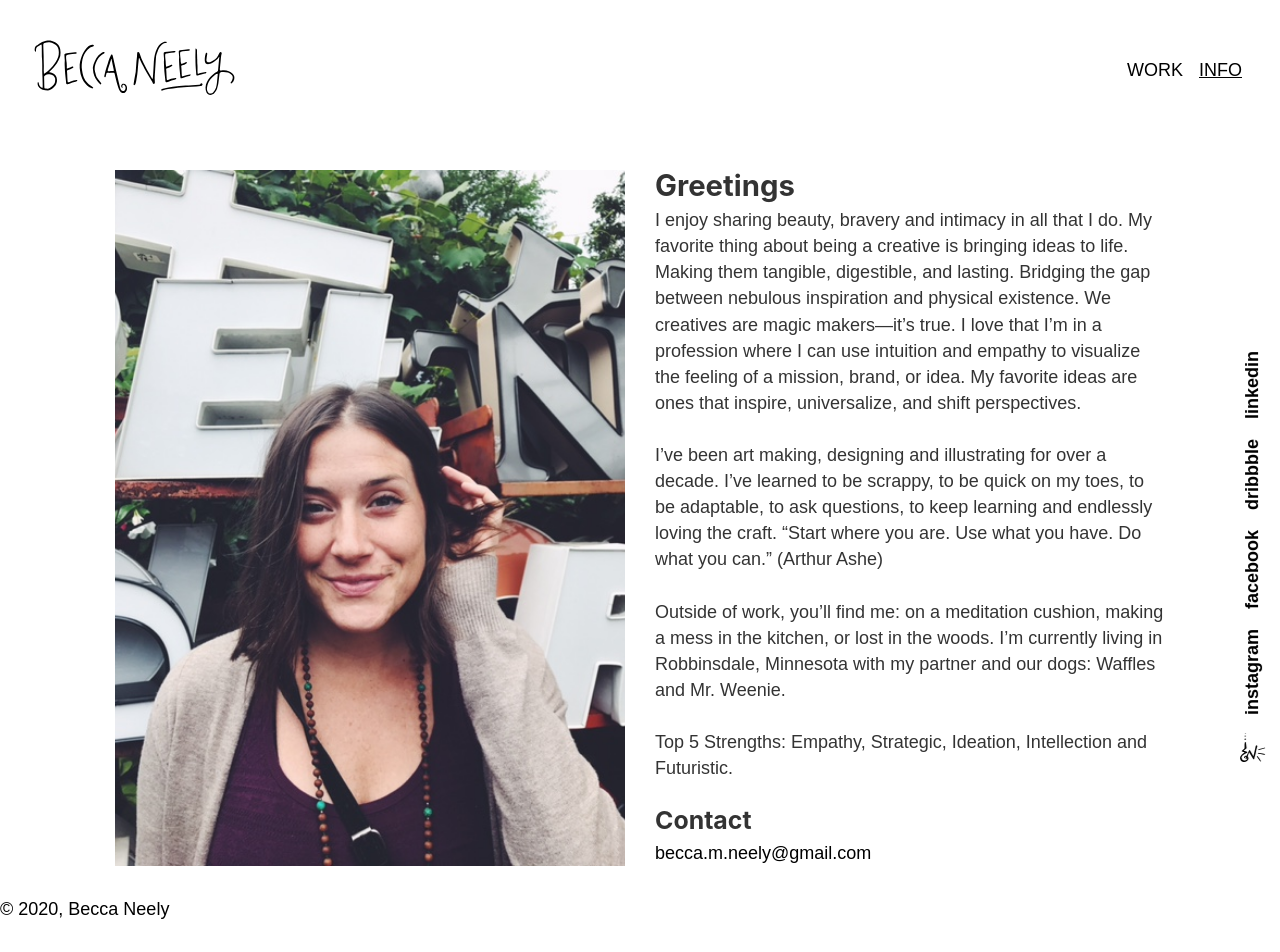
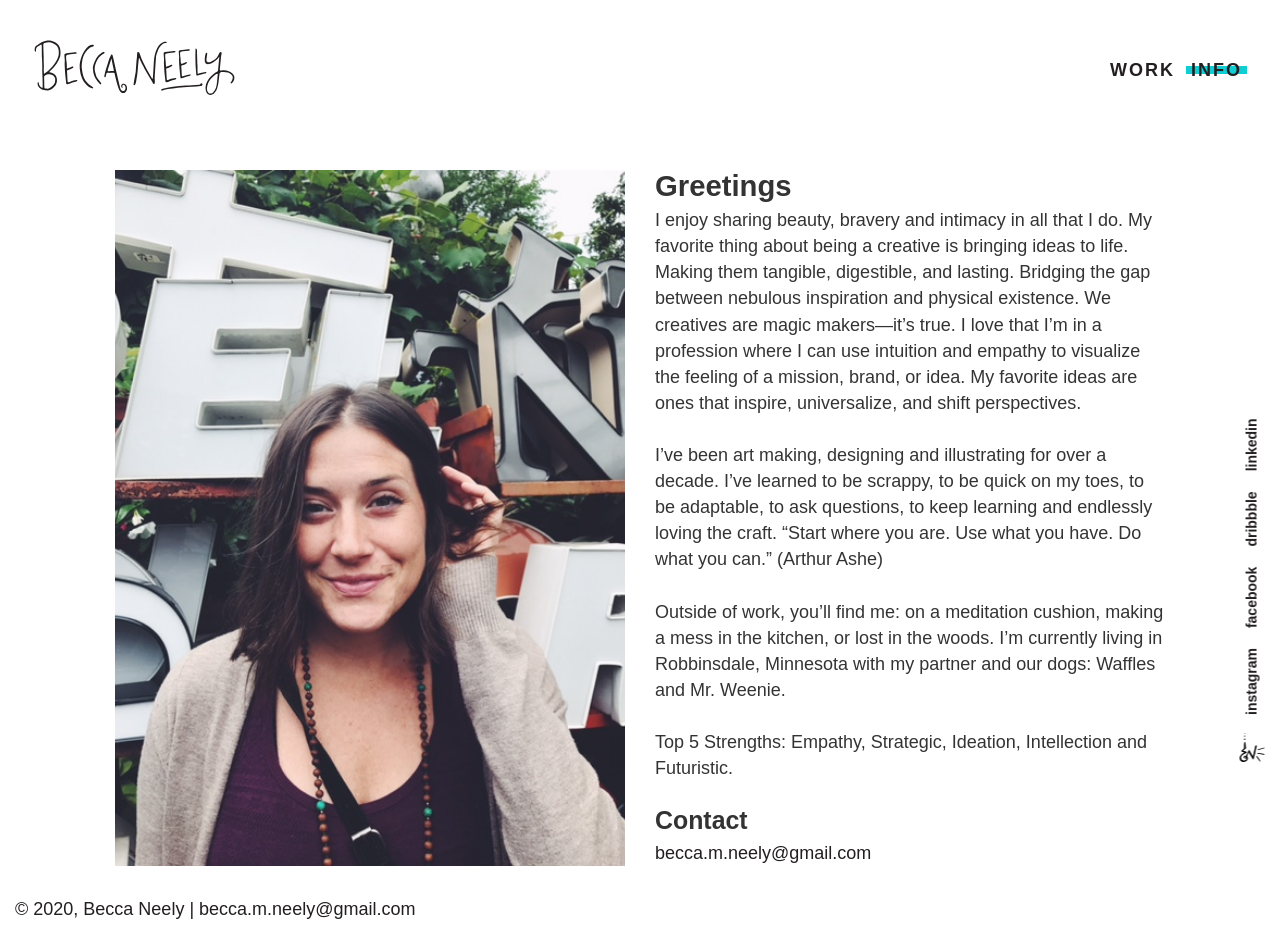
Before and after one commit to animalonthedrum/beccaneely, a Gatsby site: page /info in a window 1280 px wide. Built offline with nearby package versions, Linux system fonts and the light colour scheme; Gatsby itself is replaced by a stand-in of ours; a web font is replaced by a local one.

Commit message:
uat items

```diff
--- a/src/components/layout.js
+++ b/src/components/layout.js
@@ -20,23 +20,23 @@ function Logo() {
 const Layout = ({ children, prevUrl, nextUrl, hide }) => {
   useEffect(() => {
     var isScrolling;
-    console.log('scroll');
+    // console.log('scroll');
     const stopScroll = () => {
       window.clearTimeout( isScrolling );
 
       // Set a timeout to run after scrolling ends
       isScrolling = setTimeout(function() {
         // Run the callback
-        console.log( 'Scrolling has stopped.' );
+        // console.log( 'Scrolling has stopped.' );
         document.body.classList.add('stopShow');
       }, 1000);
       document.body.classList.remove('stopShow');
     }
     window.addEventListener("scroll", stopScroll);
     return () => {
-      console.log('unscroll');
+      // console.log('unscroll');
       window.removeEventListener("scroll", stopScroll);
-      console.log('test')
+      // console.log('test')
     };
   }, [])
 
@@ -48,7 +48,7 @@ const Layout = ({ children, prevUrl, nextUrl, hide }) => {
       </div>
         <ul>
           <li><Link activeClassName='active' to="/">WORK</Link></li>
-          <li><Link activeClassName='active' to="/info">INFO</Link></li>
+          <li><Link activeClassName='active' className='infoLink' to="/info">INFO</Link></li>
         </ul>
       </ScrollBar>
 
@@ -59,7 +59,7 @@ const Layout = ({ children, prevUrl, nextUrl, hide }) => {
       </ScrollBar>
 
         <footer>
-          <span>© {new Date().getFullYear()},<Link to="/">&nbsp;Becca Neely</Link></span>
+          <span>© {new Date().getFullYear()},<Link className='footerName' to="/">&nbsp;Becca Neely</Link><a className='footerContact' href="mailto:becca.m.neely@gmail.com">becca.m.neely@gmail.com</a></span>
           <BreadCrumbs hide={hide} nextUrl={nextUrl} prevUrl={prevUrl}/>
         </footer>
     </Fragment>
--- a/src/components/menu.js
+++ b/src/components/menu.js
@@ -20,19 +20,19 @@ function Menu() {
   const [menuOpen, setMenuOpen] = useState(false);
   useEffect(() => {
     var isScrolling;
-    console.log('scroll');
+    // console.log('scroll');
     const topOffset = () => {
       window.clearTimeout( isScrolling );
       // Set a timeout to run after scrolling ends
       isScrolling = setTimeout(function() {
         // Run the callback
-        console.log( 'Scrolling has stopped.' );
+        // console.log( 'Scrolling has stopped.' );
 
       }, 100);
     }
     window.addEventListener("scroll", topOffset);
     return () => {
-      console.log('unscroll');
+      // console.log('unscroll');
       window.removeEventListener("scroll", topOffset);
     };
   }, [])
--- a/src/pages/404.js
+++ b/src/pages/404.js
@@ -3,7 +3,7 @@ import Layout from "../components/layout"
 import SEO from "../components/seo"
 
 const NotFoundPage = () => (
-  <Layout>
+  <Layout prevUrl='' nextUrl='' hide='hide'>
     <SEO title="404: Not found" />
     <h1>NOT FOUND</h1>
     <p>You just hit a route that doesn&#39;t exist... the sadness.</p>
--- a/src/pages/index.js
+++ b/src/pages/index.js
@@ -81,7 +81,7 @@ const IndexPage = () => {
 `)
 
 return (
-  <Layout hide='hide'>
+  <Layout prevUrl='' nextUrl='' hide='hide'>
     <SEO title="Home" />
     <div className="content-container">
     <Row>
--- a/src/pages/info.js
+++ b/src/pages/info.js
@@ -16,7 +16,7 @@ const Info= () => {
     }
   `)
     return (
-        <Layout hide='hide'>
+        <Layout prevUrl='' nextUrl='' hide='hide'>
         <div className="about-content-container">
         <div className="row">
         <div className="col">
--- a/src/styles/_about.scss
+++ b/src/styles/_about.scss
@@ -6,6 +6,11 @@
     padding-top: $desktop-padding;
     padding-left: 100px;
     padding-right: 100px;
+    @include mobile {
+        padding-left: $desktop-padding;
+        padding-right: $desktop-padding;
+        margin-top: 100px;
+    }
     h2 {
         margin-bottom: 5px;
     }
@@ -32,10 +37,6 @@
                     margin-right: 0;
                     margin-bottom: $mobile-padding;
                 }
-                @include mobile {
-                    margin-right: 0;
-                    margin-bottom: $mobile-padding;
-                }
             }
             &:nth-of-type(2){
                 margin-left: calc(#{$desktop-padding/2});
@@ -45,6 +46,11 @@
                 @include mobile {
                     margin-left: 0;
                 }
+            }
+            @include mobile {
+                margin-right: 0;
+                margin-bottom: $mobile-padding;
+                width: 100%;
             }
             .gatsby-image-wrapper {
                 width: 100%;
@@ -65,7 +71,7 @@
                 }
                 a {
                     text-decoration: none;
-                    color: black;
+                    color: $black;
                 }
             }
         }
--- a/src/styles/_content_container.scss
+++ b/src/styles/_content_container.scss
@@ -80,7 +80,7 @@ body {
                 align-items: center;
                 position: relative;
                 position: relative;
-                color: black;
+                color:$black;
                 &:hover {
                     .project-title{
                         opacity: 1;
--- a/src/styles/_footer.scss
+++ b/src/styles/_footer.scss
@@ -4,18 +4,20 @@ footer {
     display:flex;
     justify-content:flex-start;
     align-items:center;
-    color:black;
+    color:$black;
     max-width: $max-content;
     width: 100%;
     margin-left: auto;
     margin-right: auto;
+    padding-left: $mobile-padding;
+    padding-right: $mobile-padding;
     padding-bottom: $desktop-padding;
     @include mobile {
         padding-bottom: $mobile-padding;
     }
     a, span {
         text-decoration:none;
-        color:black;
+        color:$black;
       }
       span {
           width: 100%;
@@ -46,4 +48,33 @@ footer {
             display: none;
         }
       }
+      .footerName {
+        &:after {
+            content:'|';
+            display: inline;
+            font-size: inherit;
+            padding-left: 5px;
+            padding-right: 5px;
+        }
+      }
+      .footerContact {
+          position: relative;
+          &:after {
+              position: absolute;
+              width: 0%;
+              transform: scaleX(0);
+              transform-origin: left;
+              transition: transform .3s ease-in-out, width .3s linear;
+          }
+          &:hover {
+              &:after {
+                  content:'';
+                  transform:scaleX(1);
+                  width: 100%;
+                  height: 1px;
+                  background-color: $black;
+                  display: block;
+              }
+          }
+      }
 }
--- a/src/styles/config.scss
+++ b/src/styles/config.scss
@@ -16,3 +16,13 @@ $desktop-padding:30px;
 $mobile-padding:15px;
 
 $nav-height:140px;
+$black:#231f20;
+$orchid:#d4a4bc;
+$lime:rgba(215,232,45,1);
+$blue:rgba(14,205,211,1);
+body{
+    font-family:$font-body;
+    h1,h2,h3,h4,h5,p,a {
+        font-family:$font-body;
+    }
+}
--- a/src/styles/nav.scss
+++ b/src/styles/nav.scss
@@ -16,6 +16,9 @@
     transition: top .6s ease-in-out;
     z-index: 10;
     background-color: white;
+    @include mobile {
+        height: 90px;
+    }
     .navLogo {
         width: 250px;
         svg {
@@ -23,7 +26,7 @@
             height: auto;
             path {
                 transition: fill .6s ease-in-out;
-                fill:black;
+                fill:$black;
             }
         }
     }
@@ -44,11 +47,63 @@
             padding-top: 2px;
             margin-bottom: 0;
             a {
+                font-family: $font-primary;
+                font-weight: 700;
+                letter-spacing: 2px;
                 text-decoration: none;
-                color: black;
-                transition: color .6s ease-in-out;
+                color: $black;
+                display: flex;
+                justify-content: center;
+                position: relative;
+                &:after {
+                    content:'';
+                    height: 8px;
+                    width: 0;
+                    display: block;
+                    position: absolute;
+                    bottom: 50%;
+                    transform: translateY(50%);
+                    z-index: -1;
+                    background-color: $lime;
+                    transition: width .3s;
+                }
+                &:hover {
+                    &:after {
+                        width:calc(100% + 10px);
+                    }
+                }
+
                 &.active {
-                    text-decoration: underline;
+                    text-decoration: none;
+                    position: relative;
+                    display: flex;
+                    justify-content: center;
+                    &:after {
+                        content:'';
+                        height: 8px;
+                        width: calc(100% + 10px);
+                        display: block;
+                        position: absolute;
+                        bottom: 50%;
+                        transform: translateY(50%);
+                        z-index: -1;
+                        background-color: $lime;
+                    }
+                }
+                &.infoLink {
+                    &:after {
+                        background-color: $blue;
+                    }
+                    &:hover {
+                        &:after {
+                            background-color: $blue;
+                        }
+                    }
+                    &.active {
+                        &:after {
+                            background-color: $blue;
+                        }
+                    }
                 }
             }
         }
--- a/src/styles/verticalFooter.scss
+++ b/src/styles/verticalFooter.scss
@@ -32,8 +32,9 @@
             margin-bottom: 0;
             a {
                 text-decoration: none;
-                color: black;
-                font-weight: bold;
+                color: $black;
+                font-weight: 700;
+                font-size: 14px;
             }
         }
     }
```
